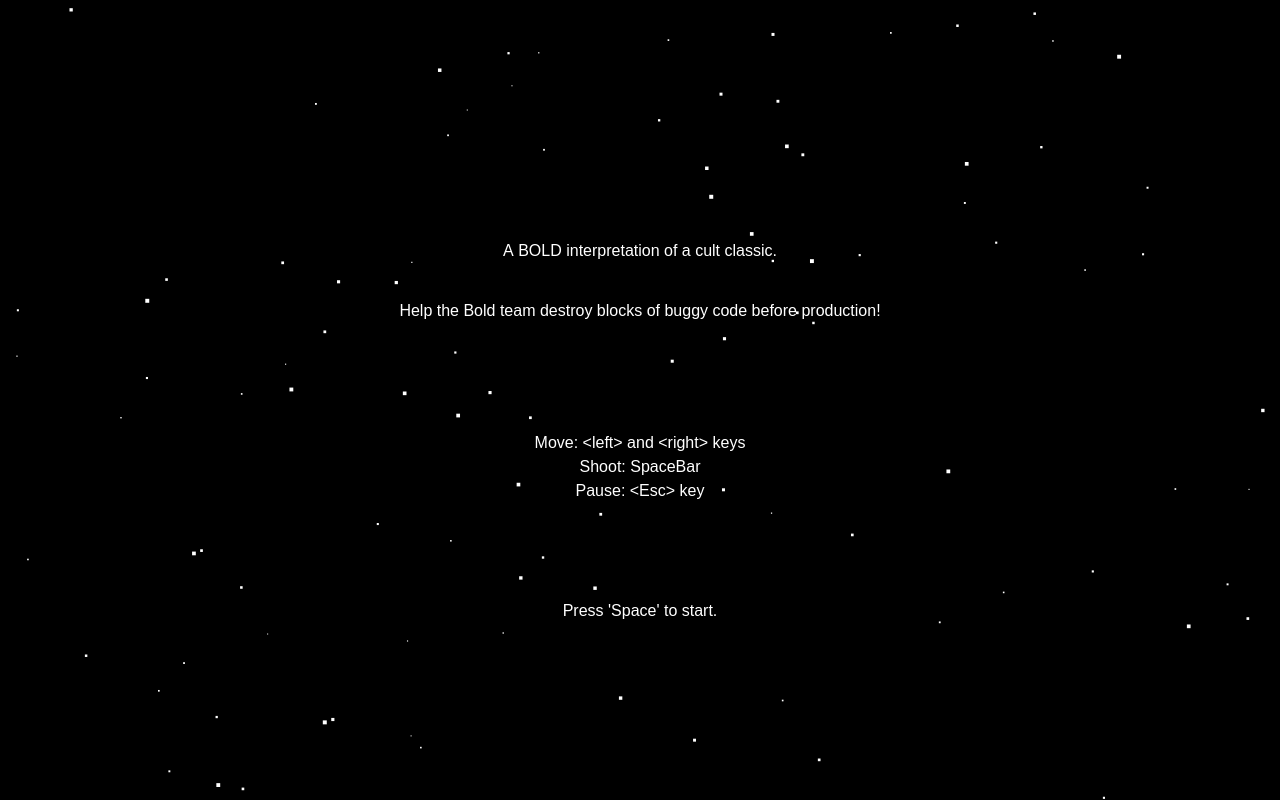
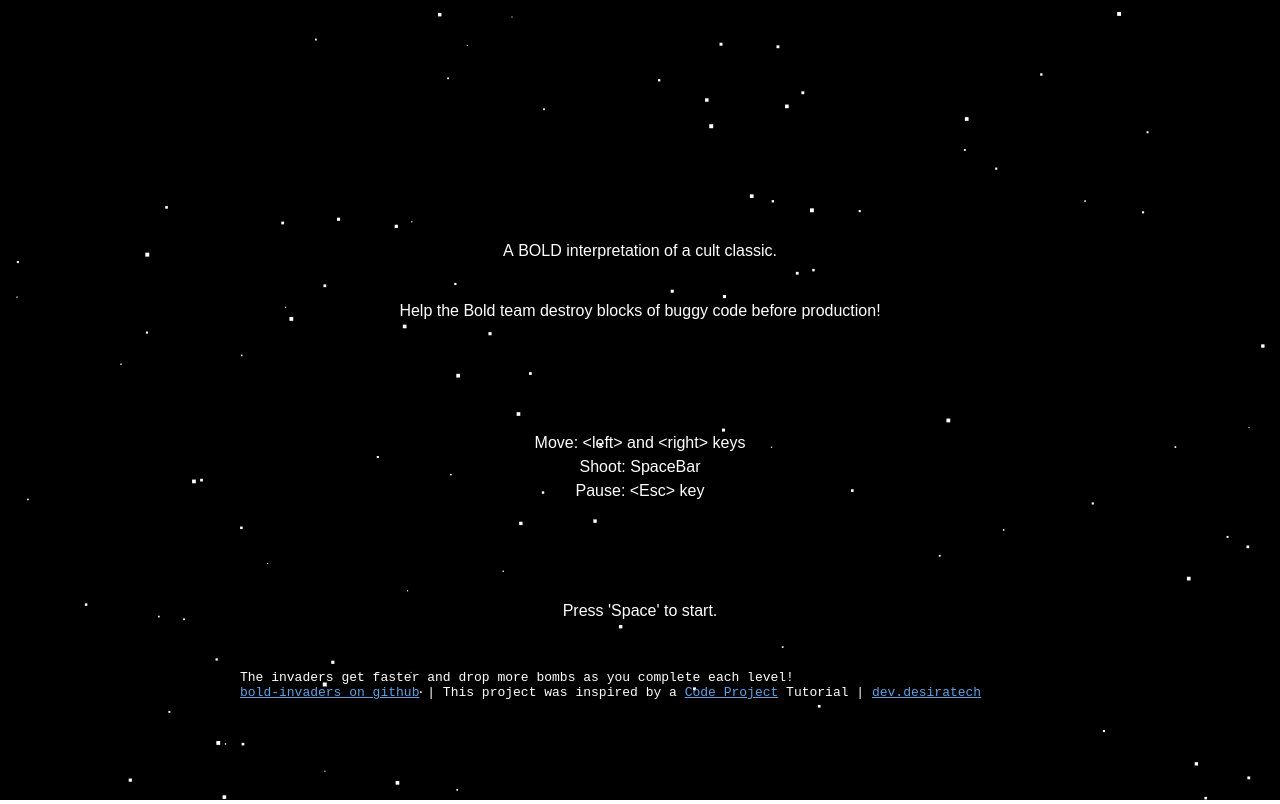
Before and after one commit to djm204/bold-invaders, a website built with webpack: page front/index.html in a window 1280 px wide. Built offline with nearby package versions, Linux system fonts and the light colour scheme.

Commit message:
gave props

```diff
--- a/front/css/style.css
+++ b/front/css/style.css
@@ -30,3 +30,17 @@ body, html {
     margin: 20px auto;
 
 }
+
+#info {
+    width: 800px;
+    margin-left: auto;
+    margin-right: auto;
+    margin-top: 50px;
+    color: white;
+    font-family: monospace;
+
+}
+
+#info a{
+    color: #5ea2e3;
+}
--- a/front/index.html
+++ b/front/index.html
@@ -10,6 +10,12 @@
     <div id="gameContainer">
         <canvas id="gameCanvas"></canvas>
     </div>
+    <div id="info">
+            <p>The invaders get faster and drop more bombs as you complete each level!</p>
+            <p>
+                <a href="http://github.com/djm204/bold-invaders">bold-invaders on github</a>
+                | This project was inspired by a <a href="http://www.codeproject.com/Articles/681130/Learn-JavaScript-Part-2-Space-Invaders">Code Project</a> Tutorial | <a href="http://dev.desiratech.com">dev.desiratech</a></p>
+        </div>
     <script src="scripts/bundle.js"></script>
     <script>
         (function(i,s,o,g,r,a,m){i['GoogleAnalyticsObject']=r;i[r]=i[r]||function(){
--- a/front/scripts/bundle.js
+++ b/front/scripts/bundle.js
@@ -169,7 +169,7 @@
 
 
 	// module
-	exports.push([module.id, "*{\r\n    padding: 0px;\r\n    margin: 0px;\r\n}\r\n\r\nbody, html { \r\n    width: 100%;\r\n    height: 100%;\r\n    margin: 0;\r\n    padding: 0;\r\n    overflow: hidden;\r\n    }\r\n            \r\n#container {\r\n    width: 100%;\r\n    height: 100%;\r\n    z-index: -1;\r\n    position: absolute;\r\n    left: 0px;\r\n    top: 0px;\r\n}\r\n\r\n#gamecontainer{\r\n    width: 800px;\r\n    margin: auto;\r\n}\r\n\r\n#gameCanvas {\r\n    display: block;\r\n    margin: 20px auto;\r\n\r\n}", ""]);
+	exports.push([module.id, "*{\r\n    padding: 0px;\r\n    margin: 0px;\r\n}\r\n\r\nbody, html { \r\n    width: 100%;\r\n    height: 100%;\r\n    margin: 0;\r\n    padding: 0;\r\n    overflow: hidden;\r\n    }\r\n            \r\n#container {\r\n    width: 100%;\r\n    height: 100%;\r\n    z-index: -1;\r\n    position: absolute;\r\n    left: 0px;\r\n    top: 0px;\r\n}\r\n\r\n#gamecontainer{\r\n    width: 800px;\r\n    margin: auto;\r\n}\r\n\r\n#gameCanvas {\r\n    display: block;\r\n    margin: 20px auto;\r\n\r\n}\r\n\r\n#info {\r\n    width: 800px;\r\n    margin-left: auto;\r\n    margin-right: auto;\r\n    margin-top: 50px;\r\n    color: white;\r\n    font-family: monospace;\r\n    \r\n}\r\n\r\n#info a{\r\n    color: #5ea2e3;\r\n}", ""]);
 
 	// exports
 
```
